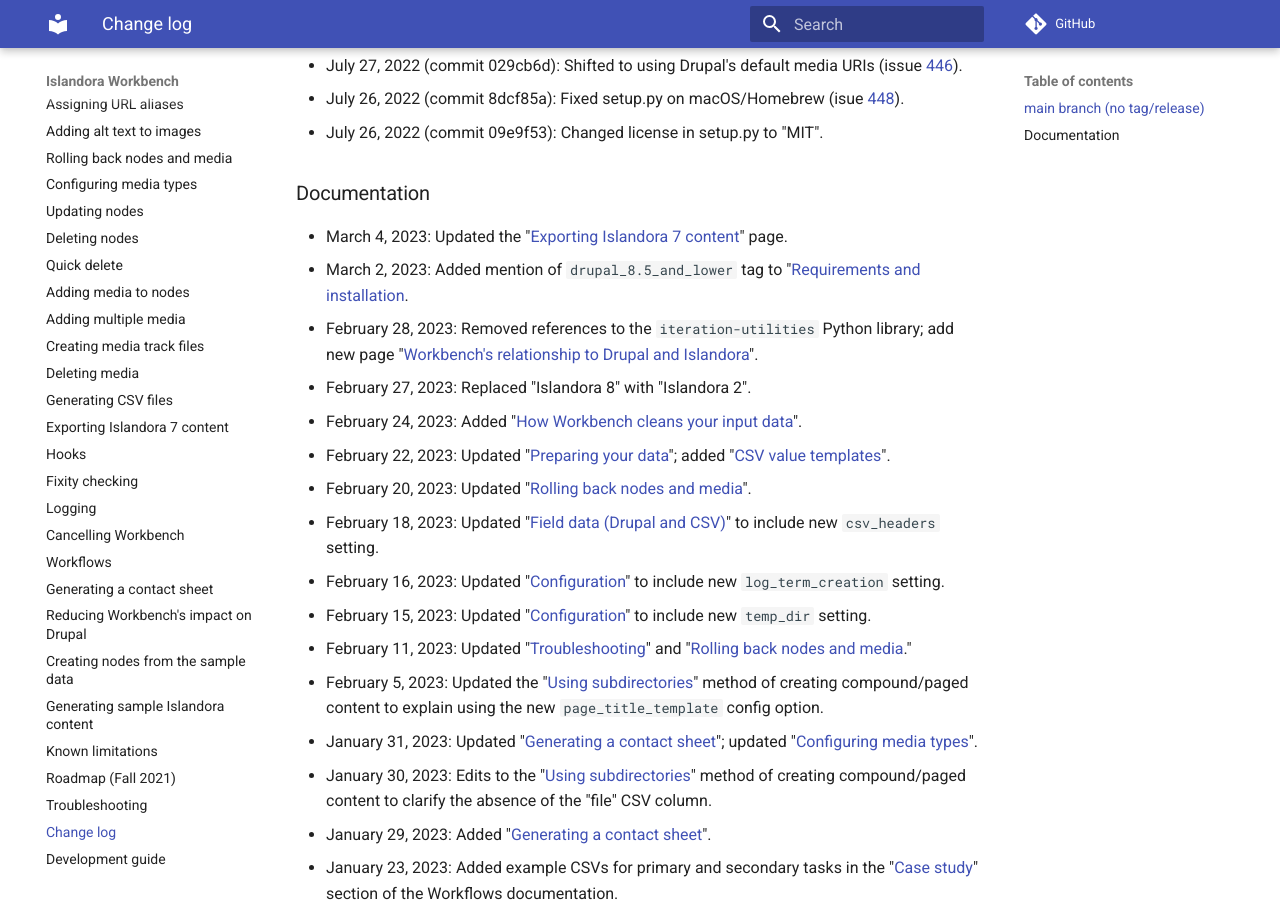
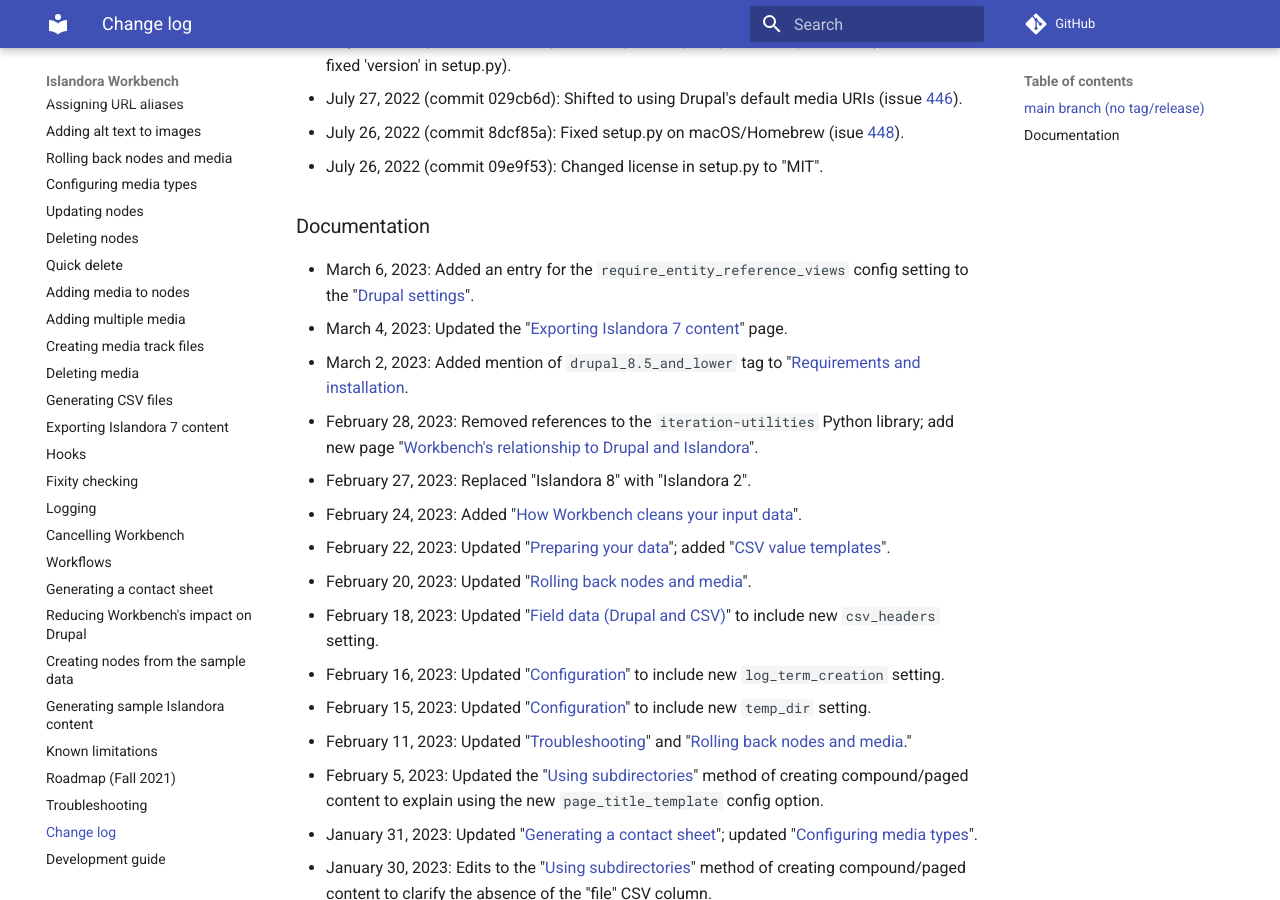
Before and after one commit to mjordan/islandora_workbench_docs, an MkDocs documentation site: the page built from docs/changelog.md, in a window 1280 px wide and 900 px high, scrolled down 2430 px. Built offline with MkDocs 1.6.1 and Material for MkDocs 9.7.7, drawn with Linux system fonts in a browser that asks for light colours; comment, search, counter and statistics services are not loaded; some of the changed text lies outside the part shown.

Commit message:
Added config setting entry for require_entity_reference_views.

```diff
--- a/docs/changelog.md
+++ b/docs/changelog.md
@@ -1,5 +1,6 @@
 ### main branch (no tag/release)
 
+* March 5, 2023: Fixed URL to the "[Entity Reference Views fields](/islandora_workbench_docs/fields/#entity-reference-views-fields)" docs.
 * March 2, 2023: Created `drupal_8.5_and_lower` tag. Users of Drupal 8.5 and earlier must use this version of Workbench.
 * Februray 28, 2023: Resolved issue [569](https://github.com/mjordan/islandora_workbench/issues/569).
 * Februray 24, 2023: Added `clean_csv_values_skip` config setting (commit e659616e, issue [567](https://github.com/mjordan/islandora_workbench/issues/567)).
@@ -45,6 +46,7 @@
 
 ### Documentation
 
+* March 6, 2023: Added an entry for the `require_entity_reference_views` config setting to the "[Drupal settings](/islandora_workbench_docs/configuration/#drupal-settings)".
 * March 4, 2023: Updated the "[Exporting Islandora 7 content](/islandora_workbench_docs/exporting_islandora_7_content/)" page.
 * March 2, 2023: Added mention of `drupal_8.5_and_lower` tag to "[Requirements and installation](/islandora_workbench_docs/installation/#using-drupal-85-or-earlier).
 * February 28, 2023: Removed references to the `iteration-utilities` Python library; add new page "[Workbench's relationship to Drupal and Islandora](/islandora_workbench_docs/drupal_and_workbench/)".
```
Also changed, not shown: docs/configuration.md (+2 -0 lines).
